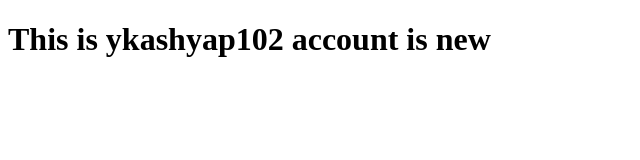
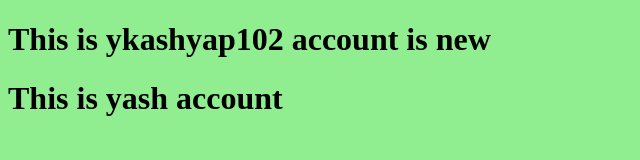
Before and after one commit to kashyap-yash/project-1, a plain HTML site: page index.html in a window 1280 px wide. Shown: the whole page, without its empty margins (0-640 px from the left). Drawn offline with Linux system fonts and the light colour scheme.

Commit message:
new commit

```diff
--- a/index.html
+++ b/index.html
@@ -5,8 +5,10 @@
     <meta http-equiv="X-UA-Compatible" content="IE=edge">
     <meta name="viewport" content="width=device-width, initial-scale=1.0">
     <title>Document</title>
+    <link rel="stylesheet" href="style.css">
 </head>
 <body>
     <h1>This is ykashyap102 account is new </h1>
+    <h1>This is yash account</h1>
 </body>
 </html>
--- /dev/null
+++ b/style.css
@@ -0,0 +1,3 @@
+body{
+    background-color: lightgreen;
+}
```
